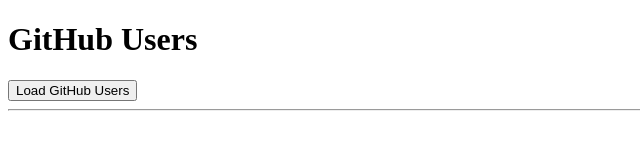
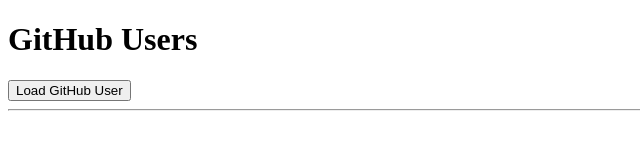
Before and after one commit to abdillahi09/AJAX-JASON---Fetching-URL, a plain HTML site: page index.html in a window 1280 px wide. Shown: the full height of the page, 0-640 px from the left. Drawn offline with Linux system fonts and the light colour scheme.

Commit message:
Update index.html

```diff
--- a/index.html
+++ b/index.html
@@ -14,7 +14,7 @@
 </head>
 <body>
     <h1>GitHub Users</h1>
-    <button id="b0" onclick="getInfo()">Load GitHub Users</button><hr>
+    <button id="b0" onclick="getInfo()">Load GitHub User</button><hr>
     <div id="c1">
         <span id="b1"></span><br>
         <span id="b2"></span><br>
```
